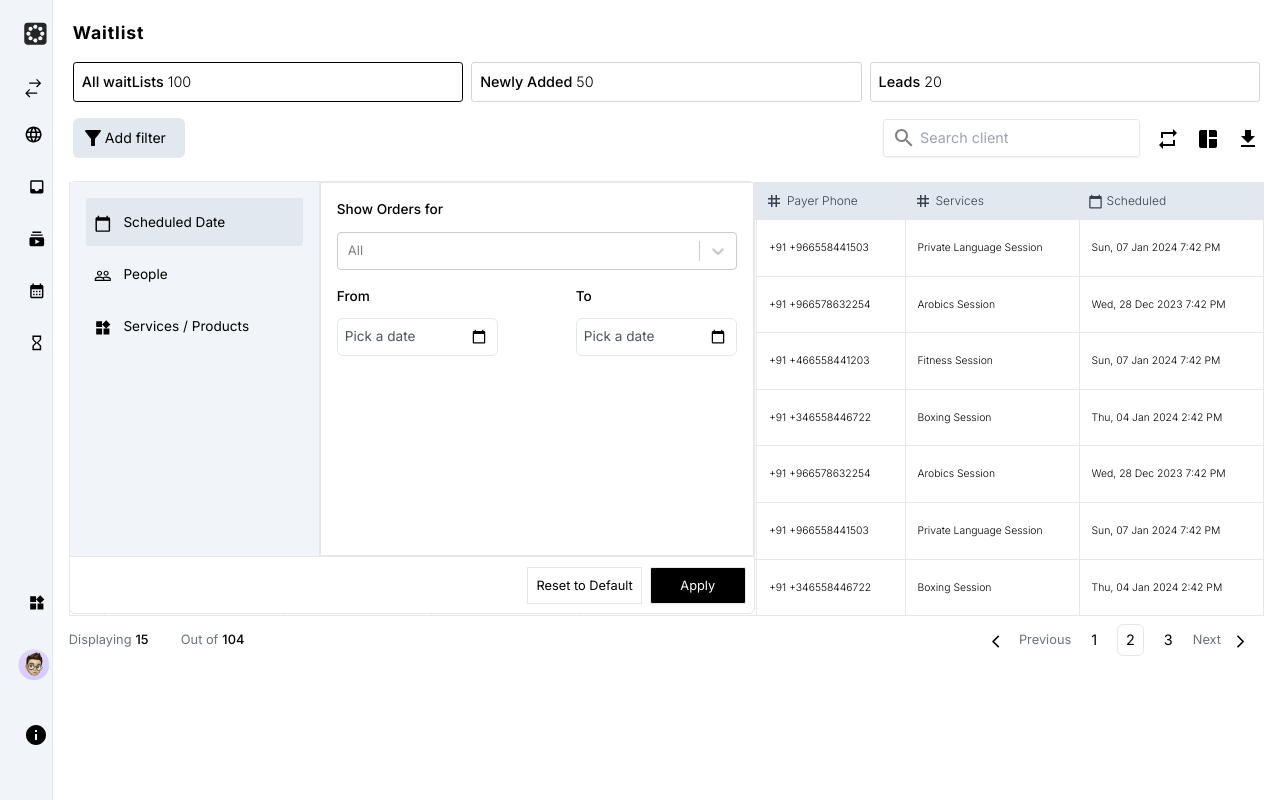
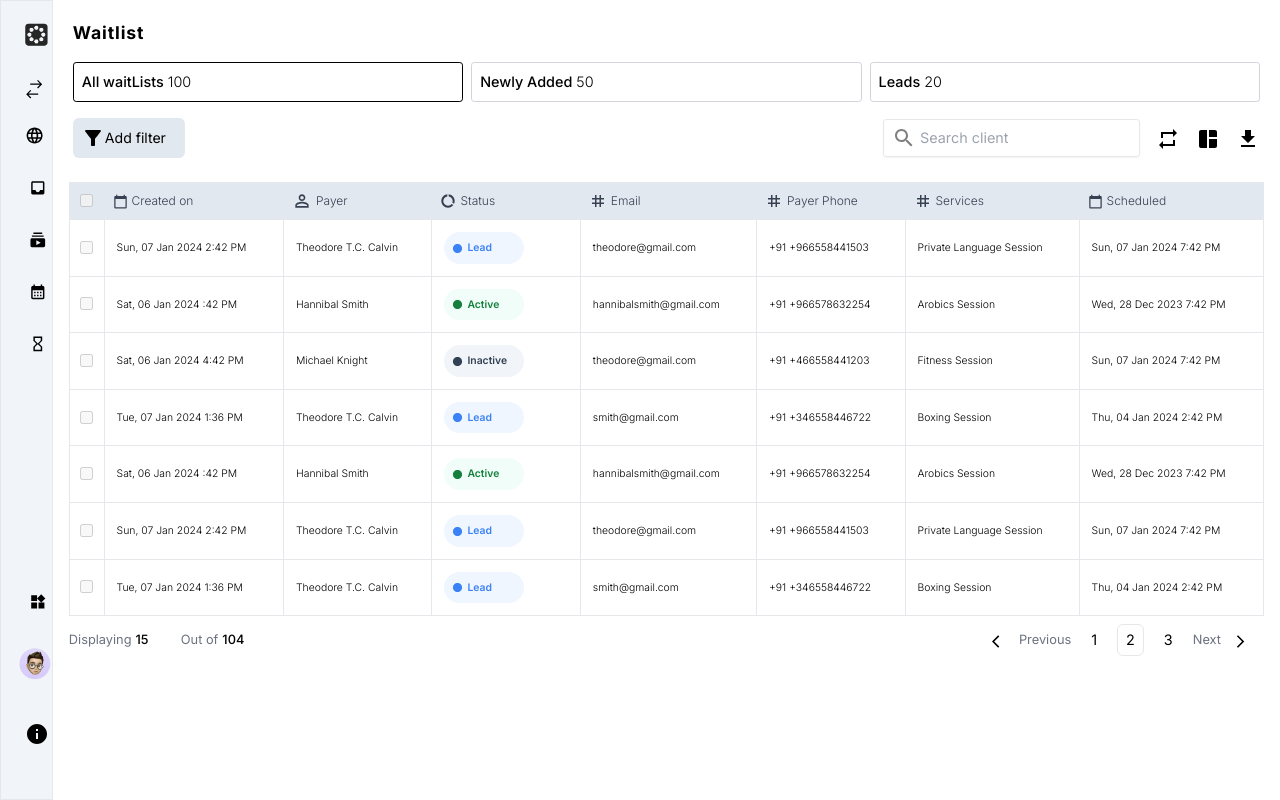
Before and after one commit to Labeebct/OMNIFY-NEXT-JS, a Next.js app: page / in a window 1280 px wide. Built offline with nearby package versions, Linux system fonts and the light colour scheme.

Commit message:
implemented loading screen

```diff
--- a/app/components/EditModal.jsx
+++ b/app/components/EditModal.jsx
@@ -41,10 +41,16 @@ const EditModal = ({ editModalOpen, setEditModalOpen }) => {
         ))}
       </div>
       <div className="flex justify-between px-2">
-        <button className="text-[.8rem] p-2 border cursor-pointer active:scale-[.95] duration-300 ease-in-out">
+        <button
+          onClick={() => setEditModalOpen(false)}
+          className="text-[.8rem] p-2 border cursor-pointer active:scale-[.95] duration-300 ease-in-out"
+        >
           Reset to Default
         </button>
-        <button className="text-[.8rem] p-2 border bg-[black] text-white w-24 rounded-sm cursor-pointer active:scale-[.95] duration-300 ease-in-out ">
+        <button
+          onClick={() => setEditModalOpen(false)}
+          className="text-[.8rem] p-2 border bg-[black] text-white w-24 rounded-sm cursor-pointer active:scale-[.95] duration-300 ease-in-out "
+        >
           Apply
         </button>
       </div>
--- a/app/components/FilterBox.jsx
+++ b/app/components/FilterBox.jsx
@@ -63,10 +63,16 @@ const FilterBox = ({ filterBox, setFilterBox }) => {
       </div>
       <div className="flex justify-end w-full h-[13%] px-2">
         <div className="flex items-center gap-2">
-          <button className="text-[.8rem] p-2 border cursor-pointer active:scale-[.95] duration-300 ease-in-out">
+          <button
+            onClick={() => setFilterBox(false)}
+            className="text-[.8rem] p-2 border cursor-pointer active:scale-[.95] duration-300 ease-in-out"
+          >
             Reset to Default
           </button>
-          <button className="text-[.8rem] p-2 border bg-[black] text-white w-24 rounded-sm cursor-pointer active:scale-[.95] duration-300 ease-in-out ">
+          <button
+            onClick={() => setFilterBox(false)}
+            className="text-[.8rem] p-2 border bg-[black] text-white w-24 rounded-sm cursor-pointer active:scale-[.95] duration-300 ease-in-out "
+          >
             Apply
           </button>
         </div>
--- a/app/components/FilterBox/Date.jsx
+++ b/app/components/FilterBox/Date.jsx
@@ -23,7 +23,7 @@ const Date = () => {
           <p className="text-[.85rem] mb-3 font-medium">From</p>
           <div className="relative">
             <input
-              className="p-2 rounded-md outline-none border date-input"
+              className="p-2 rounded-md outline-none border flex-shrink date-input"
               type="date"
             />
             <span className="placeholder absolute top-2 left-2 text-gray-600 text-[.85rem]">
@@ -35,7 +35,7 @@ const Date = () => {
           <p className="text-[.85rem] mb-3 font-medium">To</p>
           <div className="relative">
             <input
-              className="p-2 rounded-md outline-none border date-input"
+              className="p-2 rounded-md outline-none border flex-shrink date-input"
               type="date"
             />
             <span className="placeholder absolute top-2 left-2 text-gray-600 text-[.85rem]">
--- a/app/components/Header.jsx
+++ b/app/components/Header.jsx
@@ -10,7 +10,7 @@ import FilterBox from "./FilterBox";
 
 const Header = () => {
   const [editModalOpen, setEditModalOpen] = useState(false);
-  const [filterBox, setFilterBox] = useState(true);
+  const [filterBox, setFilterBox] = useState(false);
 
   return (
     <div className="w-full h-auto block relative">
--- a/app/components/Loading.jsx
+++ b/app/components/Loading.jsx
@@ -1,9 +1,12 @@
-import React from 'react'
+import React from "react";
+import { HashLoader } from "react-spinners";
 
 const Loading = () => {
   return (
-    <div>Loading</div>
-  )
-}
+    <div className="w-full fixed h-screen flex justify-center items-center">
+      <HashLoader className="mb-20" color="#121a18" height={40} width={9} />
+    </div>
+  );
+};
 
-export default Loading
+export default Loading;
--- a/app/components/SideBar.jsx
+++ b/app/components/SideBar.jsx
@@ -51,7 +51,7 @@ const SideBar = () => {
 
   return (
     <main
-      className={`flex flex-col flex-shrink-0 p-1 border-r justify-between duration-500 ease-in-out h-full ${
+      className={`flex flex-col flex-shrink-0 p-1 border transition-transform justify-between duration-500 ease-in-out h-full ${
         hideNav ? "w-[3.3rem]" : "w-[270px]"
       } overflow-hidden bg-slate-100`}
     >
--- a/app/pages/_dashboard/DashBoard.jsx
+++ b/app/pages/_dashboard/DashBoard.jsx
@@ -1,9 +1,14 @@
+"use client";
 import Header from "@/app/components/Header";
+import Loading from "@/app/components/Loading";
 import SideBar from "@/app/components/SideBar";
 import Table from "@/app/components/Table";
 import TableFooter from "@/app/components/TableFooter";
+import { useEffect, useState } from "react";
 
 const DashBoard = () => {
+  const [isLoading, setIsLoading] = useState(true);
+
   const tableData = [
     {
       createOn: "Sun, 07 Jan 2024 2:42 PM",
@@ -70,6 +75,18 @@ const DashBoard = () => {
     },
   ];
 
+  useEffect(() => {
+    const timeoutId = setTimeout(() => {
+      setIsLoading(false);
+    }, 2500);
+
+    return () => clearTimeout(timeoutId);
+  }, []);
+
+  if (isLoading) {
+    return <Loading />;
+  }
+
   return (
     <>
       <div className="h-screen w-full flex">
@@ -80,7 +97,7 @@ const DashBoard = () => {
             <div className="w-full h-auto  overflow-x-auto">
               <Table tableData={tableData} />
             </div>
-              <TableFooter />
+            <TableFooter />
           </div>
         </div>
       </div>
--- a/package.json
+++ b/package.json
@@ -16,7 +16,8 @@
     "next": "^14.2.3",
     "react": "^18",
     "react-dom": "^18",
-    "react-select": "^5.8.0"
+    "react-select": "^5.8.0",
+    "react-spinners": "^0.13.8"
   },
   "devDependencies": {
     "eslint": "^8",
```
Also changed, not shown: 1 other file (tests, documents, lock files or other folders).
